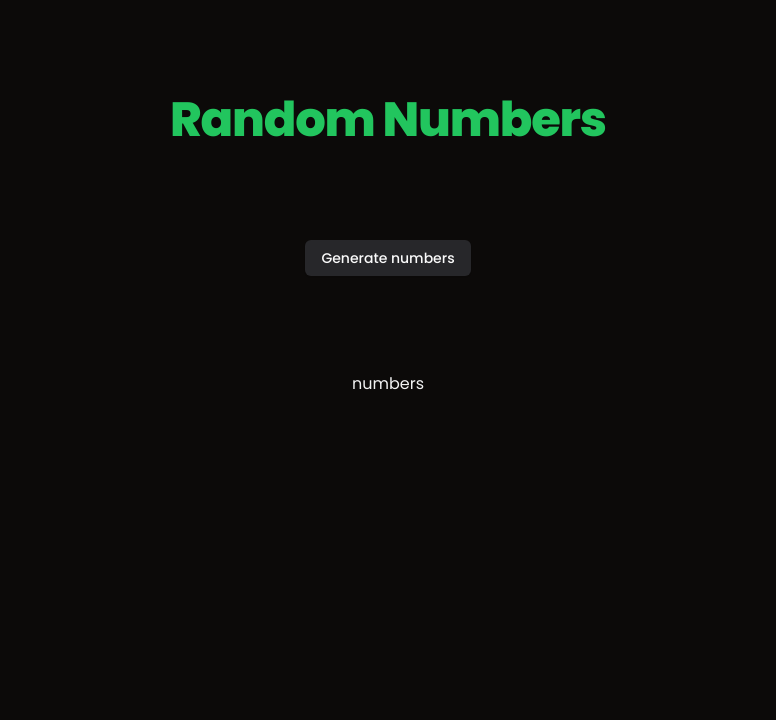
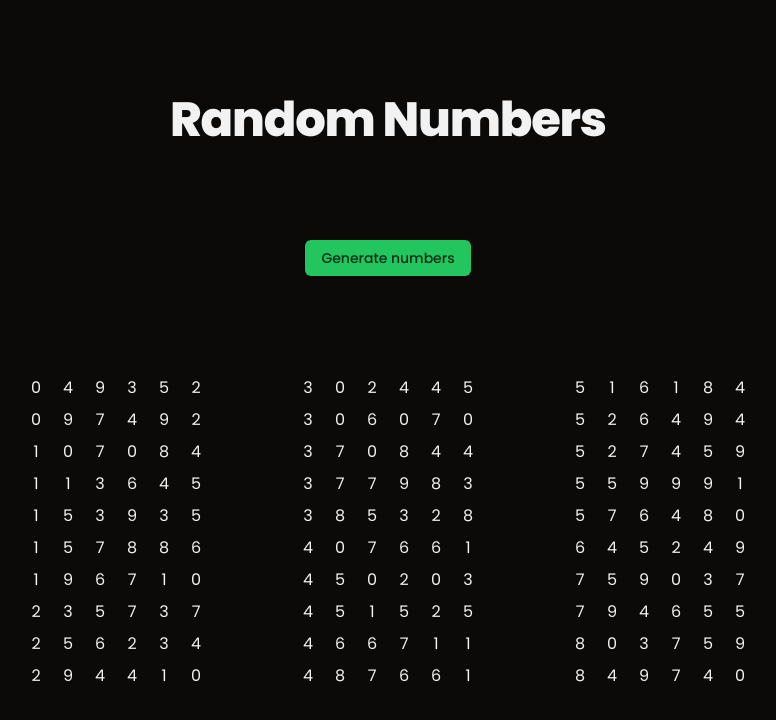
Before and after one commit to willemverbuyst/framer-motion-playground, a Next.js app: page / in a window 1280 px wide. Both pictures are taken after a click on the button "Generate numbers". Shown: the top 720 px of the page, without its empty margins (252-1028 px from the left). Built offline with nearby package versions, Linux system fonts and the light colour scheme.

Commit message:
Generate random numbers

```diff
--- a/app/page.tsx
+++ b/app/page.tsx
@@ -1,23 +1,42 @@
 "use client";
 
 import { Button } from "@/components/ui/button";
+import { generateRandomNumbers } from "@/lib/randomNumbers";
 import React from "react";
 
 export default function Home() {
-  const [result, setResult] = React.useState("no numbers");
+  const [result, setResult] = React.useState<Array<Array<string>> | null>(null);
 
   return (
     <main className="flex min-h-screen flex-col items-center p-24">
-      <h1 className="scroll-m-20 text-4xl font-extrabold tracking-tight lg:text-5xl text-primary capitalize">
+      <h1 className="scroll-m-20 text-4xl font-extrabold tracking-tight lg:text-5xl capitalize">
         random numbers
       </h1>
       <section className="py-24">
-        <Button variant="secondary" onClick={() => setResult("numbers")}>
+        <Button
+          onClick={() => setResult(generateRandomNumbers(1, 1_000_000, 30))}
+        >
           Generate numbers
         </Button>
       </section>
-      <section>
-        <p>{result}</p>
+      <section className="flex">
+        {result ? (
+          result.map((ns, i) => (
+            <ul key={i} className="flex flex-col px-10">
+              {ns.map((n, ii) => (
+                <li key={ii} className="flex items-center">
+                  {n.split("").map((l, iii) => (
+                    <span key={iii} className="p-1 w-[2rem] text-center">
+                      {l}
+                    </span>
+                  ))}
+                </li>
+              ))}
+            </ul>
+          ))
+        ) : (
+          <p className="italic">no numbers generated</p>
+        )}
       </section>
     </main>
   );
--- /dev/null
+++ b/lib/randomNumbers.ts
@@ -0,0 +1,14 @@
+import * as _ from "lodash";
+
+export function generateRandomNumbers(
+  lower: number,
+  upper: number,
+  numberOfRandomNumbers: number,
+) {
+  return _.chain(_.range(numberOfRandomNumbers))
+    .map(() => _.random(lower, upper))
+    .sortBy()
+    .map((n) => _.padStart(_.toString(n), 6, "0"))
+    .chunk(10)
+    .value();
+}
--- a/package.json
+++ b/package.json
@@ -14,6 +14,7 @@
     "@radix-ui/react-slot": "^1.1.0",
     "class-variance-authority": "^0.7.0",
     "clsx": "^2.1.1",
+    "lodash": "^4.17.21",
     "next": "14.2.5",
     "react": "^18",
     "react-dom": "^18",
@@ -21,6 +22,7 @@
     "tailwindcss-animate": "^1.0.7"
   },
   "devDependencies": {
+    "@types/lodash": "^4.17.7",
     "@types/node": "^20",
     "@types/react": "^18",
     "@types/react-dom": "^18",
```
Also changed, not shown: 1 other file (tests, documents, lock files or other folders).
